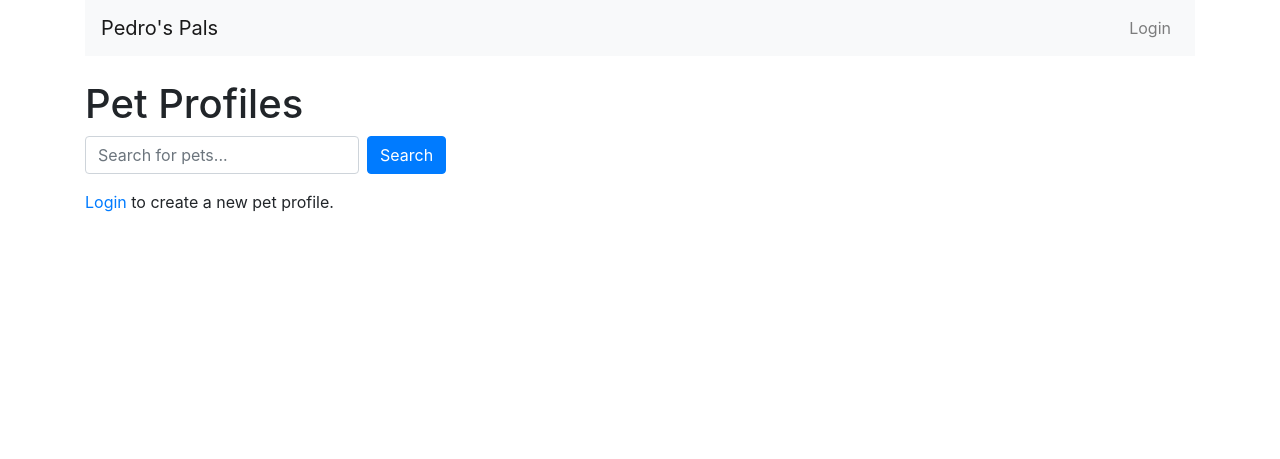
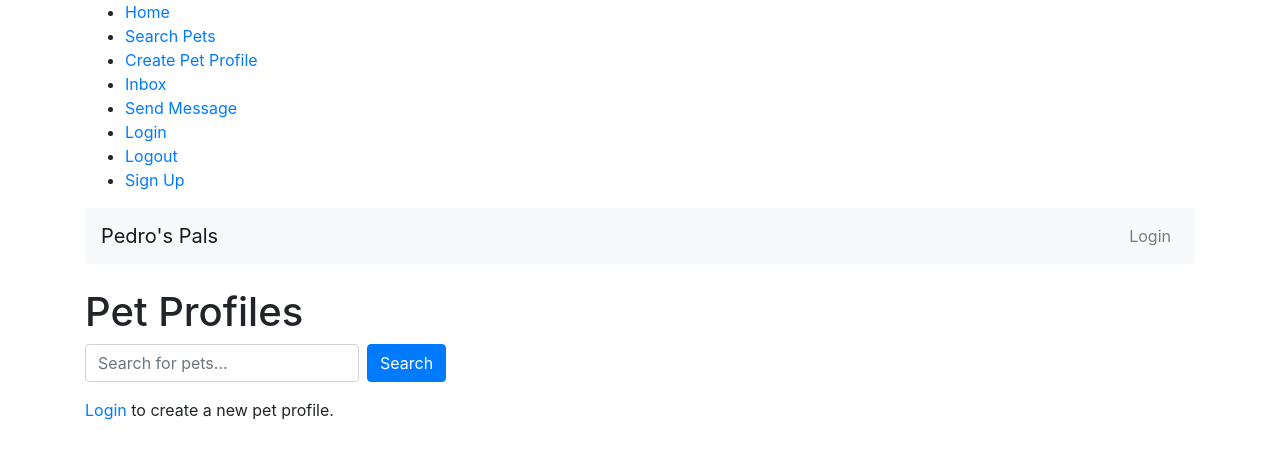
Before and after one commit to yassinefri/Pedro-s-Pals, a Django app: page /pets/ in a window 1280 px wide. Shown: the top 459 px of the page. Run offline with Django 5.2, Linux system fonts and the light colour scheme; some libraries are stand-ins or nearby versions.

Commit message:
front for beauty

```diff
--- a/myproject/messaging/templates/messaging/inbox.html
+++ b/myproject/messaging/templates/messaging/inbox.html
@@ -4,6 +4,7 @@
     <title>Inbox</title>
 </head>
 <body>
+    {% include 'navbar.html' %}
     <h1>Inbox</h1>
     <ul>
         {% for message in messages %}
@@ -12,6 +13,6 @@
             <li>No messages.</li>
         {% endfor %}
     </ul>
-    <a href="{% url 'send_message' %}">Send a new message</a>
+    <a href="{% url 'messaging:inbox' %}">Send a new message</a>
 </body>
 </html>
--- a/myproject/messaging/templates/messaging/send_message.html
+++ b/myproject/messaging/templates/messaging/send_message.html
@@ -4,12 +4,13 @@
     <title>Send Message</title>
 </head>
 <body>
+    {% include 'navbar.html' %}
     <h1>Send Message</h1>
     <form method="post">
         {% csrf_token %}
         {{ form.as_p }}
         <button type="submit">Send</button>
     </form>
-    <a href="{% url 'inbox' %}">Back to Inbox</a>
+    <a href="{% url 'messaging:inbox' %}">Back to Inbox</a>
 </body>
 </html>
--- a/myproject/messaging/urls.py
+++ b/myproject/messaging/urls.py
@@ -1,5 +1,7 @@
 from django.urls import path
 from . import views
+
+app_name = 'messaging'
 
 urlpatterns = [
     path('inbox/', views.inbox, name='inbox'),
--- a/myproject/messaging/views.py
+++ b/myproject/messaging/views.py
@@ -17,7 +17,7 @@ def send_message(request):
             message = form.save(commit=False)
             message.sender = request.user
             message.save()
-            return redirect('inbox')
+            return redirect('messaging:inbox')
     else:
         form = MessageForm()
     return render(request, 'messaging/send_message.html', {'form': form})
--- a/myproject/myproject/settings.py
+++ b/myproject/myproject/settings.py
@@ -43,7 +43,8 @@ ROOT_URLCONF = 'myproject.urls'
 TEMPLATES = [
     {
         'BACKEND': 'django.template.backends.django.DjangoTemplates',
-        'DIRS': [],
+
+        'DIRS': [BASE_DIR / 'templates'],
         'APP_DIRS': True,
         'OPTIONS': {
             'context_processors': [
--- a/myproject/myproject/urls.py
+++ b/myproject/myproject/urls.py
@@ -27,4 +27,5 @@ urlpatterns = [
     path('accounts/signup/', pet_profiles_views.signup, name='signup'),  # Ajout du chemin pour l'inscription
     path('accounts/', include('django.contrib.auth.urls')),
     path('messaging/', include('messaging.urls')),
+    path('', pet_profiles_views.index, name='home'),
 ]
--- a/myproject/pet_profiles/templates/pet_profiles/create_pet_profile.html
+++ b/myproject/pet_profiles/templates/pet_profiles/create_pet_profile.html
@@ -8,6 +8,7 @@
 
 </head>
 <body>
+    {% include 'navbar.html' %}
     <h1>Create Pet Profile</h1>
     <form method="post" enctype="multipart/form-data">
         {% csrf_token %}
--- a/myproject/pet_profiles/templates/pet_profiles/detail.html
+++ b/myproject/pet_profiles/templates/pet_profiles/detail.html
@@ -8,6 +8,7 @@
 
 </head>
 <body>
+    {% include 'navbar.html' %}
     <h1>{{ pet.name }}</h1>
     <p>Age: {{ pet.age }}</p>
     <p>Species: {{ pet.species }}</p>
--- a/myproject/pet_profiles/templates/pet_profiles/index.html
+++ b/myproject/pet_profiles/templates/pet_profiles/index.html
@@ -6,6 +6,7 @@
     <link rel="stylesheet" href="https://stackpath.bootstrapcdn.com/bootstrap/4.5.2/css/bootstrap.min.css">
 </head>
 <body class="container">
+    {% include 'navbar.html' %}
     <nav class="navbar navbar-expand-lg navbar-light bg-light mb-4">
         <a class="navbar-brand" href="#">Pedro's Pals</a>
         <div class="collapse navbar-collapse">
--- a/myproject/pet_profiles/templates/pet_profiles/search.html
+++ b/myproject/pet_profiles/templates/pet_profiles/search.html
@@ -7,6 +7,7 @@
 
 </head>
 <body>
+    {% include 'navbar.html' %}
     <h1>Search Results</h1>
     <form method="GET" action="{% url 'pet_profiles:search' %}">
         <input type="text" name="q" value="{{ query }}">
--- a/myproject/pet_profiles/templates/registration/login.html
+++ b/myproject/pet_profiles/templates/registration/login.html
@@ -6,6 +6,7 @@
     <link rel="stylesheet" href="https://stackpath.bootstrapcdn.com/bootstrap/4.5.2/css/bootstrap.min.css">
 </head>
 <body class="container">
+    {% include 'navbar.html' %}
     <h2 class="my-4">Login</h2>
     <form method="post">
         {% csrf_token %}
--- a/myproject/pet_profiles/templates/registration/logout.html
+++ b/myproject/pet_profiles/templates/registration/logout.html
@@ -6,6 +6,7 @@
     <link rel="stylesheet" href="https://stackpath.bootstrapcdn.com/bootstrap/4.5.2/css/bootstrap.min.css">
 </head>
 <body class="container">
+    {% include 'navbar.html' %}
     <h2 class="my-4">Logout</h2>
     <p>You have been logged out. <a href="{% url 'login' %}">Login again</a></p>
 </body>
--- a/myproject/pet_profiles/templates/registration/signup.html
+++ b/myproject/pet_profiles/templates/registration/signup.html
@@ -4,6 +4,7 @@
     <title>Sign Up</title>
 </head>
 <body>
+    {% include 'navbar.html' %}
     <h2>Sign Up</h2>
     <form method="post">
         {% csrf_token %}
--- a/myproject/pet_profiles/views.py
+++ b/myproject/pet_profiles/views.py
@@ -18,6 +18,7 @@ def detail(request, pet_id):
     pet = get_object_or_404(PetProfile, pk=pet_id)
     return render(request, 'pet_profiles/detail.html', {'pet': pet})
 
+@login_required
 def create_pet_profile(request):
     if request.method == 'POST':
         form = PetProfileForm(request.POST, request.FILES)
@@ -40,17 +41,6 @@ def search(request):
         results = PetProfile.objects.all()
     return render(request, 'pet_profiles/search.html', {'results': results, 'query': query})
 
-@login_required
-def create_pet_profile(request):
-    if request.method == 'POST':
-        form = PetProfileForm(request.POST, request.FILES)
-        if form.is_valid():
-            form.save()
-            return HttpResponseRedirect(reverse('pet_profiles:index'))
-    else:
-        form = PetProfileForm()
-    return render(request, 'pet_profiles/create_pet_profile.html', {'form': form})
-
 def signup(request):
     if request.method == 'POST':
         form = SignUpForm(request.POST)
@@ -64,3 +54,9 @@ def signup(request):
     else:
         form = SignUpForm()
     return render(request, 'registration/signup.html', {'form': form})
+
+def home(request):
+    if request.user.is_authenticated:
+        return render(request, 'home.html', {'username': request.user.username})
+    else:
+        return render(request, 'home.html', {'username': None})
--- /dev/null
+++ b/myproject/templates/navbar.html
@@ -0,0 +1,12 @@
+<nav>
+    <ul>
+        <li><a href="{% url 'home' %}">Home</a></li>
+        <li><a href="{% url 'pet_profiles:search' %}">Search Pets</a></li>
+        <li><a href="{% url 'pet_profiles:create_pet_profile' %}">Create Pet Profile</a></li>
+        <li><a href="{% url 'messaging:inbox' %}">Inbox</a></li>
+        <li><a href="{% url 'messaging:send_message' %}">Send Message</a></li>
+        <li><a href="{% url 'login' %}">Login</a></li>
+        <li><a href="{% url 'logout' %}">Logout</a></li>
+        <li><a href="{% url 'signup' %}">Sign Up</a></li>
+    </ul>
+</nav>
```
Also changed, not shown: myproject/templates/home.html (added, +11 -0 lines).
